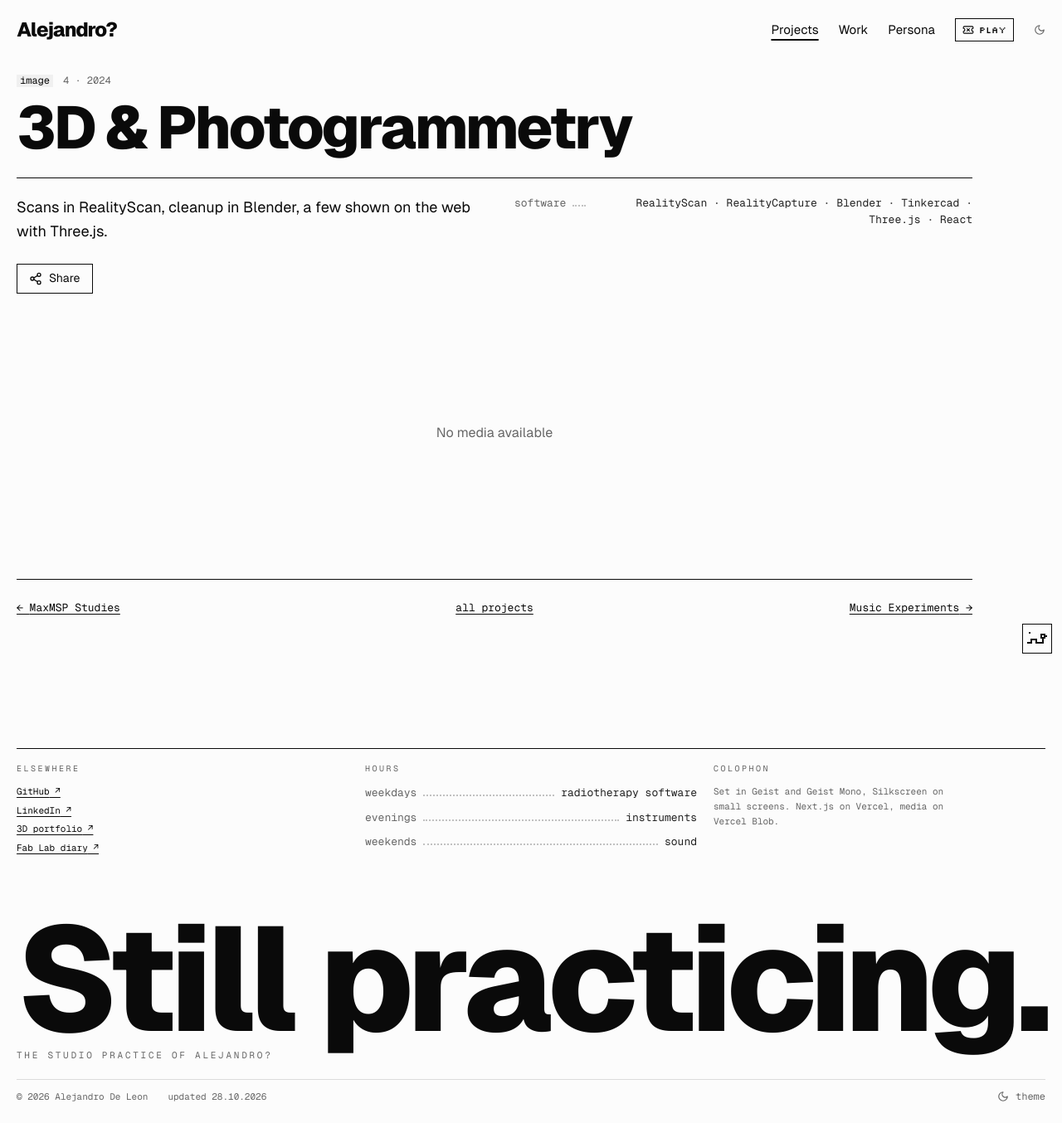
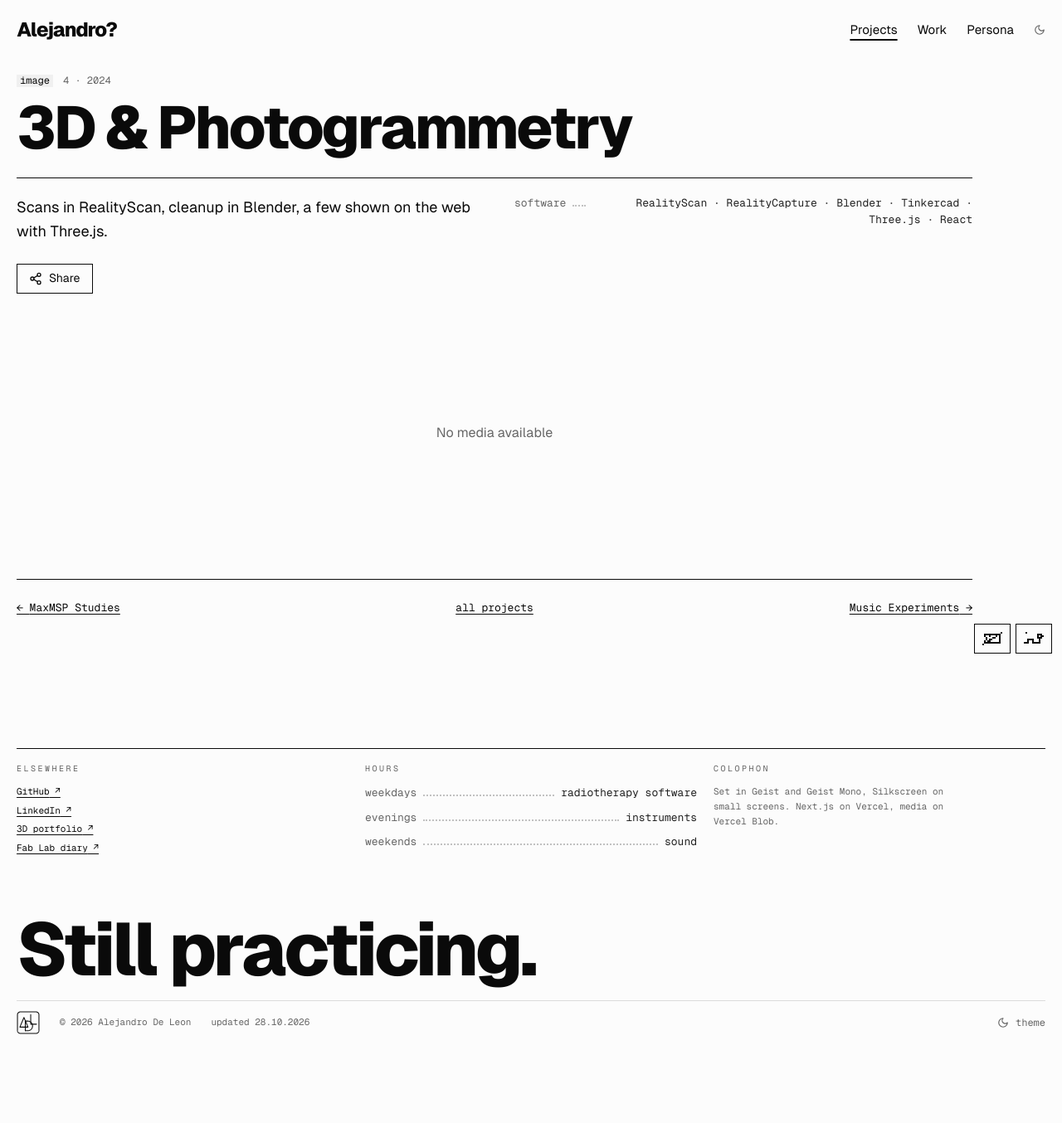
Before and after one commit to Alejo-end/portfolio, a Next.js app: page /projects/3dscanning in a window 1280 px wide. Shown: the whole page at 83% size. After the commit the page ends 1271 px from the top, so only its background shows below. Built offline with nearby package versions, Linux system fonts and the light colour scheme.

Commit message:
Corner: two pixel buttons that grow to say play no ticket and play snake; footer with the small ADL mark

```diff
--- a/src/components/SiteFooter.tsx
+++ b/src/components/SiteFooter.tsx
@@ -22,8 +22,9 @@ function Course({ title, children }: { title: string; children: React.ReactNode
     )
 }
 
-// The footer, set like the back of a menu: three short courses, then one line
-// as wide as the page, then the small print.
+// The footer, set like the back of a menu: three short courses, one big line,
+// then the small print with the maker's mark, the ADL monogram from the
+// bottom plate of H2H.
 export function SiteFooter() {
     return (
         <footer className="page mt-40 overflow-hidden pb-6">
@@ -55,13 +56,17 @@ export function SiteFooter() {
                 </Course>
             </div>
 
-            {/* One line as wide as the page, and whose practice it is, small. */}
-            <p aria-hidden className="display mt-20 select-none whitespace-nowrap text-[13.9vw] leading-[0.8]">
+            <p aria-hidden className="display mt-20 select-none whitespace-nowrap text-[7vw] leading-[0.8]">
                 Still practicing.
             </p>
-            <p className="mt-3 font-mono text-[11px] uppercase tracking-[0.25em] text-muted-foreground">The studio practice of Alejandro?</p>
 
-            <div className="mt-5 flex flex-wrap items-center gap-x-6 gap-y-2 border-t border-border pt-3 font-mono text-[11px] text-muted-foreground">
+            <div className="mt-6 flex flex-wrap items-center gap-x-6 gap-y-2 border-t border-border pt-3 font-mono text-[11px] text-muted-foreground">
+                {/* The maker's mark, small, the way it sits on the plate. */}
+                <span
+                    role="img"
+                    aria-label="ADL monogram"
+                    className="block h-7 w-7 bg-foreground [mask:url(/adl-monogram.svg)_center/contain_no-repeat] [-webkit-mask:url(/adl-monogram.svg)_center/contain_no-repeat]"
+                />
                 <span>© {built.getFullYear()} Alejandro De Leon</span>
                 <span>updated {updated}</span>
                 <span className="sm:ml-auto">
--- a/src/components/SiteNav.tsx
+++ b/src/components/SiteNav.tsx
@@ -2,7 +2,6 @@
 
 import Link from 'next/link'
 import { usePathname } from 'next/navigation'
-import { TicketX } from 'lucide-react'
 import { DarkModeToggle } from './DarkModeToggle'
 
 const items = [
@@ -43,21 +42,6 @@ export function SiteNav() {
                             </Link>
                         )
                     })}
-                    {/* The metro game, as a small pixel button. Phones have no room
-                        for it here, so there it sits by the snake button (SnakeButton). */}
-                    <Link
-                        href="/metro"
-                        title="No ticket, a metro game"
-                        aria-current={pathname.startsWith('/metro') ? 'page' : undefined}
-                        className={`hidden h-7 items-center gap-1.5 border border-foreground px-2 font-pixel text-[11px] uppercase leading-none transition-colors focus-visible:outline-none focus-visible:ring-2 focus-visible:ring-ring sm:flex ${
-                            pathname.startsWith('/metro')
-                                ? 'bg-foreground text-background'
-                                : 'hover:bg-foreground hover:text-background'
-                        }`}
-                    >
-                        <TicketX aria-hidden className="h-3.5 w-3.5" />
-                        <span>Play</span>
-                    </Link>
                     <DarkModeToggle />
                 </nav>
             </div>
--- a/src/components/koivu/SnakeButton.tsx
+++ b/src/components/koivu/SnakeButton.tsx
@@ -3,7 +3,6 @@
 import { useEffect, useState } from 'react'
 import Link from 'next/link'
 import { usePathname, useRouter } from 'next/navigation'
-import { TicketX } from 'lucide-react'
 import { addXp } from '@/lib/xp'
 import { Snake } from './Snake'
 
@@ -21,19 +20,47 @@ const ICON = [
     '............',
 ]
 
-function SnakeIcon() {
+// A ticket with a notch in each side and a perforation, struck through
+// corner to corner: no ticket. Same grid and stroke as the snake.
+const TICKET = (() => {
+    const rows = [
+        '............',
+        '.##########.',
+        '.#..#.....#.',
+        '..#.......#.',
+        '..#.......#.',
+        '.#..#.....#.',
+        '.##########.',
+        '............',
+    ].map((r) => [...r])
+    for (let x = 0; x < 12; x++) rows[Math.round(7 - (x * 7) / 11)][x] = '#'
+    return rows.map((r) => r.join(''))
+})()
+
+function PixelIcon({ grid }: { grid: string[] }) {
     return (
-        <svg viewBox={`0 0 ${ICON[0].length} ${ICON.length}`} className="h-[18px] w-6" shapeRendering="crispEdges" aria-hidden>
-            {ICON.flatMap((row, y) =>
+        <svg viewBox={`0 0 ${grid[0].length} ${grid.length}`} className="h-[18px] w-6 shrink-0" shapeRendering="crispEdges" aria-hidden>
+            {grid.flatMap((row, y) =>
                 [...row].map((c, x) => (c !== '.' ? <rect key={`${x}-${y}`} x={x} y={y} width={1} height={1} fill="currentColor" /> : null))
             )}
         </svg>
     )
 }
 
-// The corner button: a pixel snake that opens the game. Typing "snake"
-// anywhere opens it too; typing "metro" goes to the metro game. On phones,
-// where the header has no room for it, a ticket next to it goes to the game.
+// A square with a pixel icon that grows on hover to say what it plays.
+const corner =
+    'group flex h-9 items-center border border-foreground bg-background px-[9px] font-mono text-[11px] leading-none text-foreground transition-colors hover:bg-foreground hover:text-background focus-visible:bg-foreground focus-visible:text-background focus-visible:outline-none'
+function Grows({ children }: { children: string }) {
+    return (
+        <span className="max-w-0 overflow-hidden whitespace-nowrap transition-[max-width,margin] duration-300 group-hover:ml-2 group-hover:max-w-[10rem] group-focus-visible:ml-2 group-focus-visible:max-w-[10rem]">
+            {children}
+        </span>
+    )
+}
+
+// The corner: the metro game, promoted, and a pixel snake that opens the
+// snake game. Typing "snake" anywhere opens it too; typing "metro" goes to
+// the metro game.
 export function SnakeButton() {
     const pathname = usePathname()
     const router = useRouter()
@@ -62,8 +89,6 @@ export function SnakeButton() {
         }
     }, [router])
 
-    const square = 'flex h-9 w-9 items-center justify-center border border-foreground bg-background transition-colors hover:bg-foreground hover:text-background'
-
     return (
         <div className="fixed bottom-3 right-3 z-50 flex items-end gap-1.5 font-mono text-[10px] leading-none">
             {open && (
@@ -77,19 +102,15 @@ export function SnakeButton() {
                     <Snake />
                 </div>
             )}
-            {pathname !== '/metro' && pathname !== '/' && (
-                <Link href="/metro" aria-label="No ticket, a metro game" className={`plain sm:hidden ${square}`}>
-                    <TicketX className="h-4 w-4" aria-hidden />
+            {pathname !== '/metro' && (
+                <Link href="/metro" aria-label="Play No ticket" className={`plain ${corner}`}>
+                    <PixelIcon grid={TICKET} />
+                    <Grows>play no ticket</Grows>
                 </Link>
             )}
-            <button type="button" onClick={() => setOpen((o) => !o)} aria-label={open ? 'Hide snake' : 'Play snake'} aria-expanded={open} className={`group relative ${square} w-11`}>
-                <SnakeIcon />
-                {/* Says what it is on hover. */}
-                {!open && (
-                    <span className="pointer-events-none absolute right-full mr-1.5 whitespace-nowrap bg-foreground px-1.5 py-1 text-background opacity-0 transition-opacity group-hover:opacity-100 group-focus-visible:opacity-100">
-                        snake game
-                    </span>
-                )}
+            <button type="button" onClick={() => setOpen((o) => !o)} aria-label={open ? 'Hide snake' : 'Play snake'} aria-expanded={open} className={corner}>
+                <PixelIcon grid={ICON} />
+                <Grows>{open ? 'hide snake' : 'play snake'}</Grows>
             </button>
         </div>
     )
```
Also changed, not shown: public/adl-monogram.svg (added).
